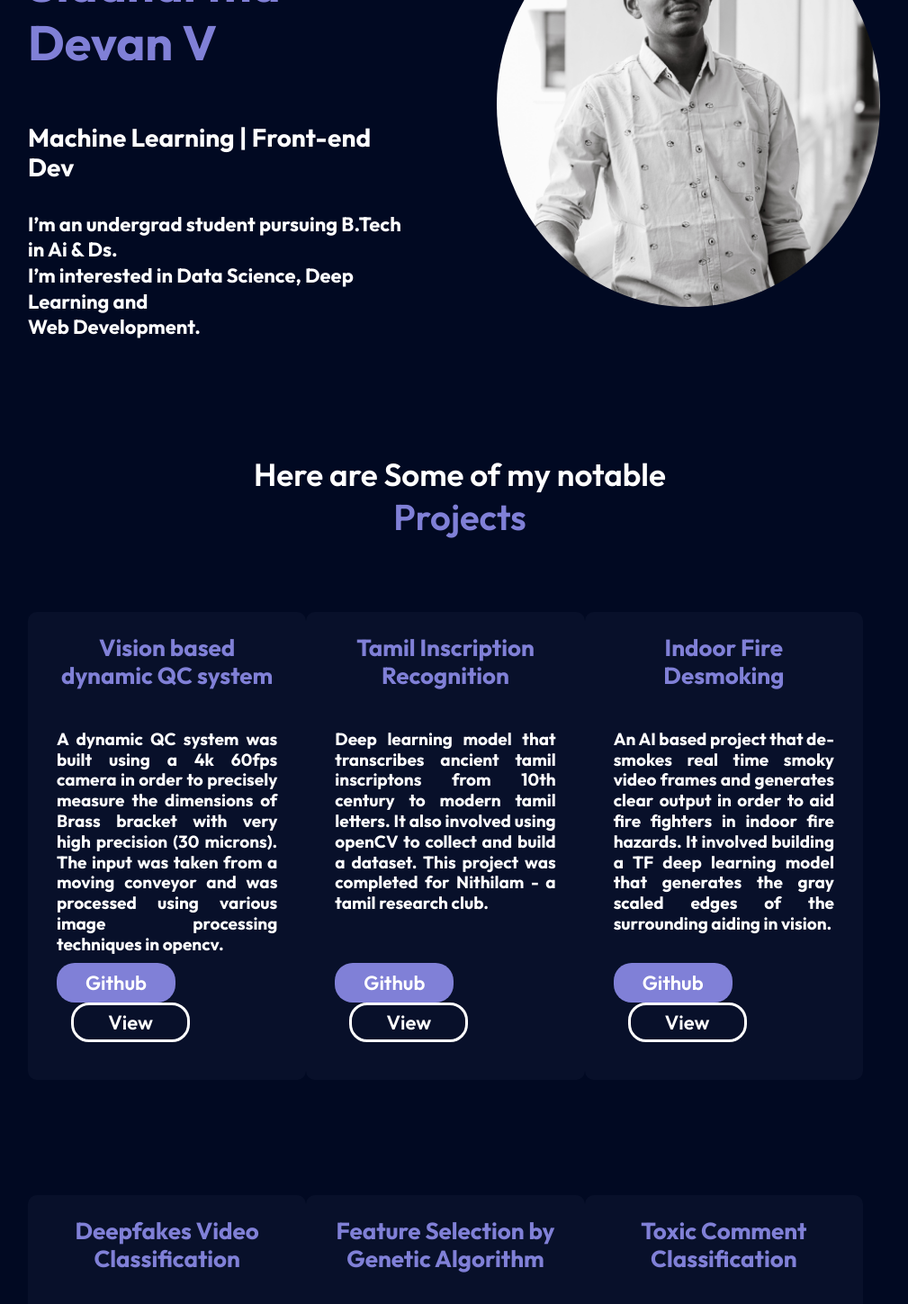
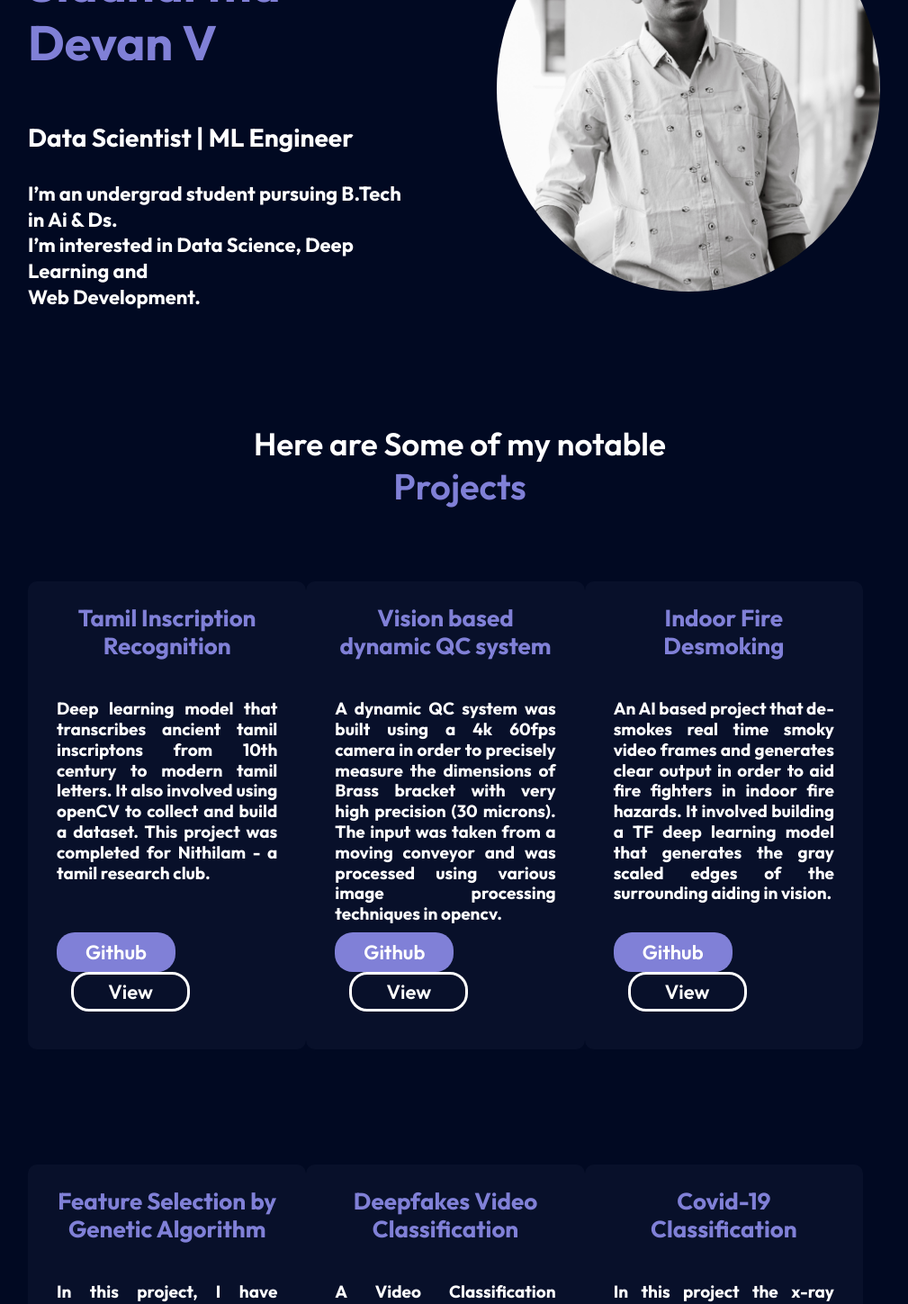
Before and after one commit to Siddhartha-Devan/React-portfolio, a React (Create React App) app: page / in a window 1280 px wide. Shown: the part 280-1729 px from the top of the page at 90% size, without its empty margins (129-1138 px from the left). Built offline with nearby package versions, Linux system fonts and the light colour scheme; the HTML template or start-up script is replaced by a standard one.

Commit message:
finalised the projects

```diff
--- a/src/components/main/Main.jsx
+++ b/src/components/main/Main.jsx
@@ -13,7 +13,7 @@ const Main = () => {
           Siddhartha Devan V
         </div>
         <div className='pf__main-content-container-role'>
-          Machine Learning | Front-end Dev
+          Data Scientist | ML Engineer
         </div>
         <div className='pf__main-content-container-subtext'>
           I’m an undergrad student pursuing B.Tech in Ai & Ds.  <br />
--- a/src/components/projects/Projects.jsx
+++ b/src/components/projects/Projects.jsx
@@ -16,19 +16,17 @@ const Projects = () => {
       </div>
 
       <div className='pf__projects-row-1'>
+        <Procontainer title='Tamil Inscription Recognition' desc = 'Deep learning model that transcribes ancient tamil inscriptons from 10th century to modern tamil letters. It also involved using openCV to collect and build a dataset. This project was completed for Nithilam - a tamil research club.' />
         <Procontainer title='Vision based dynamic QC system' desc = 'A  dynamic QC system was built using a 4k 60fps camera in order to precisely measure the dimensions of Brass bracket with very high precision (30 microns). The input was taken from a moving conveyor and was processed using various image processing techniques in opencv.' />
-        {/* <Procontainer title='Covid-19 Classification' desc = 'In this project the x-ray images of lungs are classified into 3 categories viz, covid positive, covid nagative and other non-covid diseases. Vgg-16 based model has been trained for this project using tensorflow. The UI for this project wwas developed using streamlit' /> */}
-        <Procontainer title='Tamil Inscription Recognition' desc = 'Deep learning model that transcribes ancient tamil inscriptons from 10th century to modern tamil letters. It also involved using openCV to collect and build a dataset. This project was completed for Nithilam - a tamil research club.' />
         <Procontainer title= 'Indoor Fire Desmoking' desc = 'An AI based project that de-smokes real time smoky video frames and generates clear output in order to aid fire fighters in indoor fire hazards. It involved building a TF deep learning model that generates the gray scaled edges of the surrounding aiding in vision.'/>
       </div>
       <div className='pf__projects-row-2'>
-        <Procontainer title='Deepfakes Video Classification' desc = 'A Video Classification model was trained on 300 videos to classify original
-and deep fake videos. The faces in the videos were cut out by using
-mediapipe and 3d convolution layers were used to extract the temporal
-information from the videos.' />
         {/* <Procontainer title = 'React UI Project' desc = 'In this is a react.js based UI development project. This project involved selecting a Figma design from the web and converting it into a full fledged responsive web site. This project was done in order to hone my front end dev skills'/> */}
         <Procontainer title = 'Feature Selection by Genetic Algorithm' desc = 'In this project, I have developed  an evolutionary algorithm for feature selection in Machine Learning. Here, the individuals with the best possible features are  allowed to produce further generations to select the best features from the data.'/>
-        <Procontainer title = 'Toxic Comment Classification' desc = 'In this project, a dataset from a kaggle competition was used to classify if a comment is toxic or not using NLP and word vectorization. A vocab size of 200k and 32 different embeddings was used to build a multi layer LSTM using tensorflow'/>
+        <Procontainer title='Deepfakes Video Classification' desc = 'A Video Classification model was trained on 300 videos to classify original and deep fake videos. The faces in the videos were cut out by using mediapipe and 3d convolution layers were used to extract the temporal information from the videos.' />
+        <Procontainer title='Covid-19 Classification' desc = 'In this project the x-ray images of lungs are classified into 3 categories viz, covid positive, covid nagative and other non-covid diseases. Vgg-16 based model has been trained for this project using tensorflow. The UI for this project wwas developed using streamlit' />
+
+        {/* <Procontainer title = 'Toxic Comment Classification' desc = 'In this project, a dataset from a kaggle competition was used to classify if a comment is toxic or not using NLP and word vectorization. A vocab size of 200k and 32 different embeddings was used to build a multi layer LSTM using tensorflow'/> */}
       </div>
 
     </section>
```
